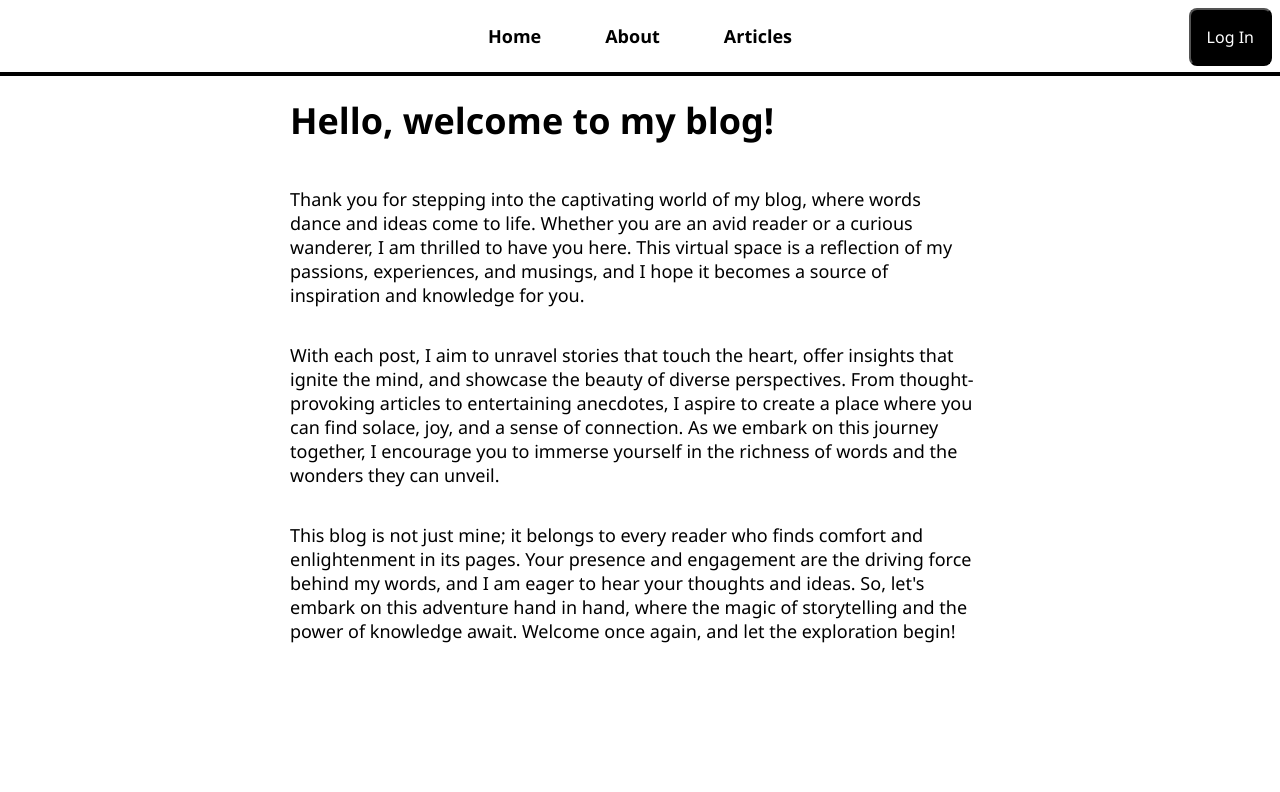
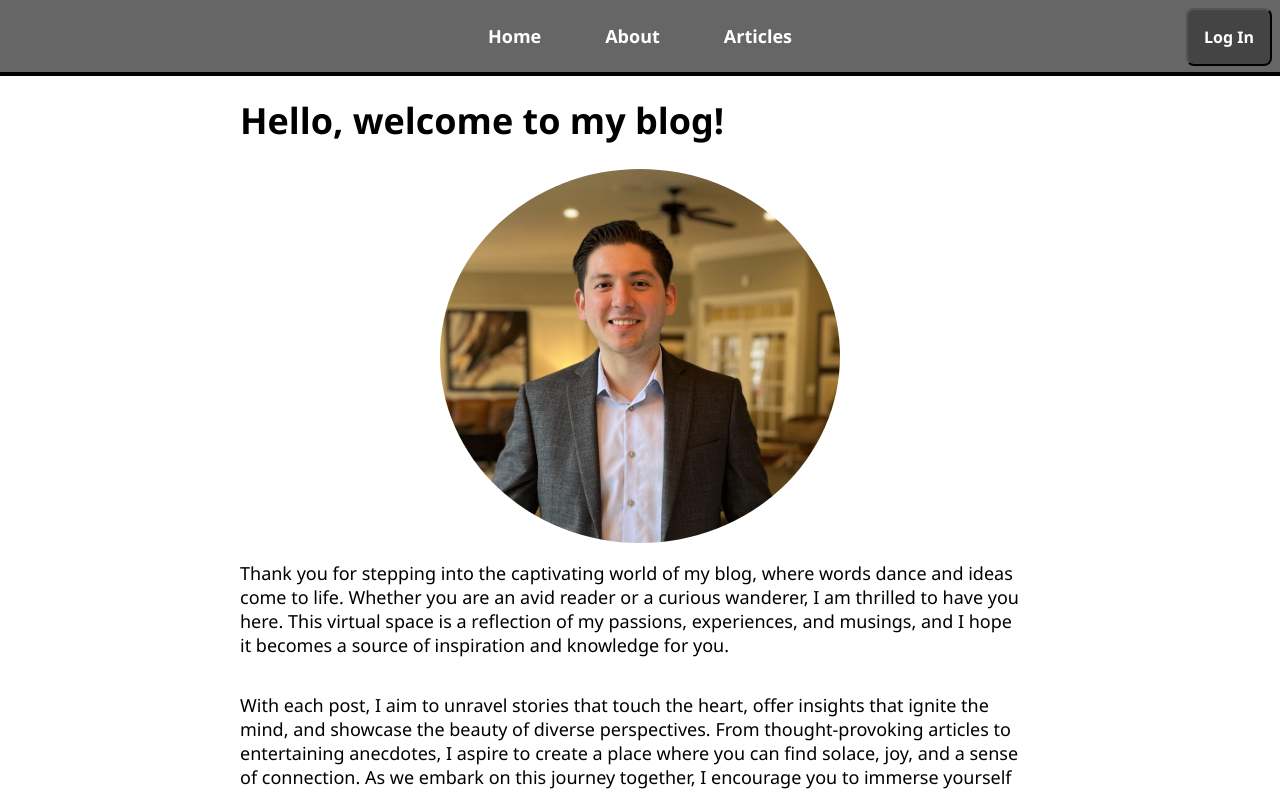
Before and after one commit to MoisesFC/blog-app, a React (Create React App) app in the folder blog-app/: page / in a window 1280 px wide. Shown: the top 792 px of the page. Built offline with nearby package versions, Linux system fonts and the light colour scheme; no server answers.

Commit message:
style changes

```diff
--- a/blog-app/src/App.css
+++ b/blog-app/src/App.css
@@ -1,16 +1,24 @@
+a{
+  padding: 20px;
+}
+
 body {
   font-family: 'Segoe UI', Tahoma, Geneva, Verdana, sans-serif;
   font-size: 18px;
+  background-color: rgb(255, 255, 255);
+  color: black;
+  font-size: large;
 }
 
 button {
   padding: 16px;
   font-family: 'Segoe UI', Tahoma, Geneva, Verdana, sans-serif;
   font-size: 16px;
-  background-color: black;
+  background-color: rgb(68, 68, 68);
   color: white;
   border-radius: 8px;
   cursor: pointer;
+  font-weight: bold;
 }
 
 h3, h4 {
@@ -18,12 +26,12 @@ h3, h4 {
 }
 
 nav {
-  border-bottom: 4px solid black;
+  border-bottom: 4px solid rgb(0, 0, 0);
   text-align: center;
   position: fixed;
   top: 0;
   width: 100%;
-  background: white;
+  background: rgb(102, 102, 102);
 }
 
 nav ul {
@@ -40,18 +48,22 @@ nav li {
 
 nav a {
   text-decoration: none;
-  color: black;
+  color: white;
   font-weight: bold;
   padding: 24px 32px;
 }
 
 nav a:hover {
+  background: white;
+  color: black;
+}
+
+button:hover{
   background: black;
-  color: white;
 }
 
 #page-body {
-  max-width: 700px;
+  max-width: 800px;
   margin: auto;
   padding-top: 72px;
 }
@@ -103,7 +115,7 @@ input, textarea {
 }
 
 .comment {
-  border-bottom: 2px solid black;
+  border-bottom: 2px solid rgb(255, 255, 255);
   padding: 16px;
 }
 
@@ -112,3 +124,11 @@ input, textarea {
   top: 8px;
   right: 8px;
 }
+
+.profile-picture {
+  display: block;
+  margin-left: auto;
+  margin-right: auto;
+  width: 50%;
+  border-radius: 50%;
+}
--- a/blog-app/src/components/CommentsList.js
+++ b/blog-app/src/components/CommentsList.js
@@ -1,7 +1,7 @@
 const CommentsList = ({ comments }) => {
 
     if (comments.length === 0) {
-        return <h4>No comments yet.</h4>;
+        return <h4 style={{paddingBottom: '55px'}}>No comments yet.</h4>;
       }
 
         return (
--- a/blog-app/src/pages/ArticlePage.js
+++ b/blog-app/src/pages/ArticlePage.js
@@ -49,7 +49,7 @@ const ArticlePage = () => {
                 {user
                     ? <button onClick={addUpvote}>{canUpvote ? 'Upvote' : 'Already voted'}</button>
                     : <button>Log in to upvote</button>}
-                <p>This article has <strong>{articleInfo.upvotes}</strong> upvote(s)</p>
+                <p style={{padding: '20px'}}>This article has <strong>{articleInfo.upvotes}</strong> upvote(s)</p>
             </div>
             {article.content.map((paragraph, i) => (
                 <p key={i}>{paragraph}</p>
--- a/blog-app/src/pages/HomePage.js
+++ b/blog-app/src/pages/HomePage.js
@@ -1,6 +1,9 @@
+import profilePic from '../img/profile_pic.jpg'
+
 const HomePage = () => (
     <>
         <h1>Hello, welcome to my blog!</h1>
+        <img class='profile-picture' src={profilePic} alt="profile picture"/>
         <p>
             Thank you for stepping into the captivating world of my blog, where words dance and ideas come to life. Whether you are an avid reader or a curious wanderer, I am thrilled to have you here. This virtual space is a reflection of my passions, experiences, and musings, and I hope it becomes a source of inspiration and knowledge for you.
         </p>
```
Also changed, not shown: blog-app/src/img/profile_pic.jpg (added).
